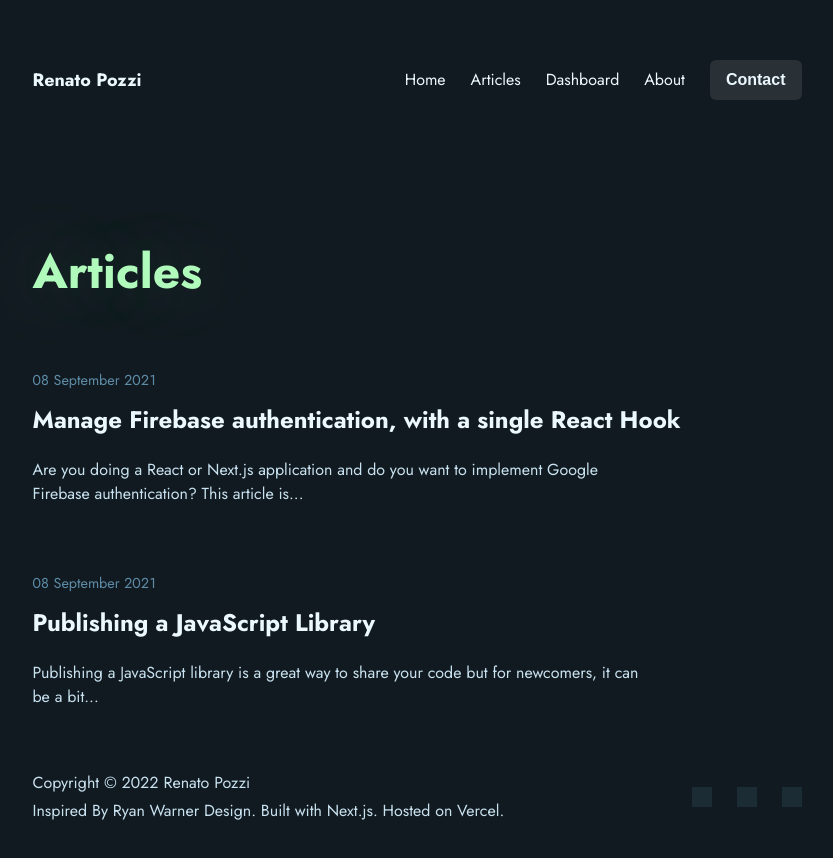
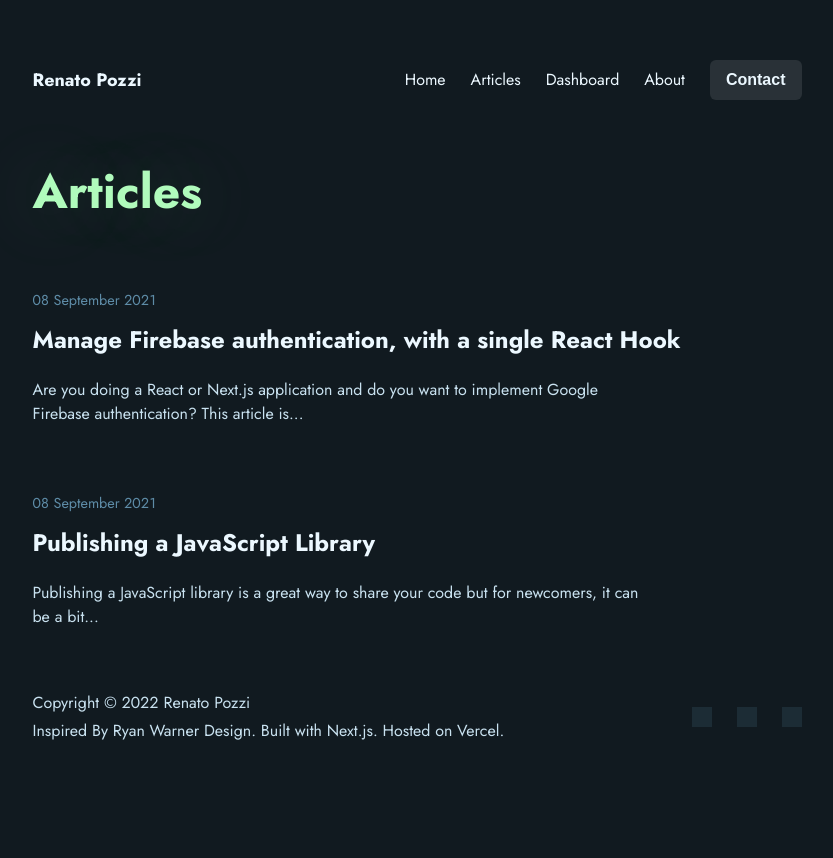
Before and after one commit to itsrennyman/renatopozzi.me, a Next.js app: page /articles in a window 1280 px wide. Shown: the top 858 px of the page, without its empty margins (223-1056 px from the left). After the commit the page ends 805 px from the top, so only its background shows below. Built offline with nearby package versions, Linux system fonts and the light colour scheme.

Commit message:
feat: added articles page

```diff
--- a/pages/articles/index.js
+++ b/pages/articles/index.js
@@ -1,5 +1,7 @@
+import NextLink from "next/link";
 import { Flex, Text } from "../../components/UI";
 import { getArticleData, getArticles } from "../../lib/utils/articles";
+import { styled } from "../../stitches.config";
 
 export async function getStaticProps() {
   const articles = [];
@@ -23,11 +25,47 @@ export async function getStaticProps() {
   };
 }
 
-export const Article = ({ title, description }) => {
+const ArticleContainer = styled(Flex, {
+  position: "relative",
+
+  "&::before": {
+    content: "",
+    borderRadius: "8px",
+    display: "block",
+    position: "absolute",
+    zIndex: "0",
+    inset: "calc(15px*-1)",
+    padding: "15px",
+    opacity: "0",
+    transform: "scale(0.9)",
+  },
+
+  "&:focus": {
+    "&::before": {
+      outline: "none",
+      opacity: "1",
+      boxShadow: "inset 0 0 0 2px $blue200",
+      transition: "all 0.2s",
+      transform: "scale(1)",
+    },
+  },
+
+  "&:hover": {
+    "&::before": {
+      opacity: "1",
+      background: "$white030",
+      transition: "all 0.2s",
+      transform: "scale(1)",
+    },
+  },
+});
+
+export const Article = ({ id, title, description }) => {
   const excerpt = description.split(" ").slice(0, 20).join(" ") + "...";
 
   return (
-    <Flex direction="column" gap="4">
+    <NextLink href="/articles/[id]" as={`/articles/${id}`} passHref>
+      <ArticleContainer as="a" direction="column" gap="4">
         <Flex direction="column" gap="2">
           <Text size="1" color="tertiary" css={{ fontSize: "0.9rem" }}>
             08 September 2021
@@ -37,7 +75,8 @@ export const Article = ({ title, description }) => {
         <Text size="1" color="secondary" css={{ maxWidth: "65ch" }}>
           {excerpt}
         </Text>
-    </Flex>
+      </ArticleContainer>
+    </NextLink>
   );
 };
 
@@ -45,7 +84,7 @@ export default function Home({ articles }) {
   return (
     <>
       <section>
-        <Text size="4" color="glowing" css={{ marginTop: "5rem" }}>
+        <Text size="4" color="glowing">
           Articles
         </Text>
       </section>
```
Lines whose indentation alone changed are shown as unchanged.
